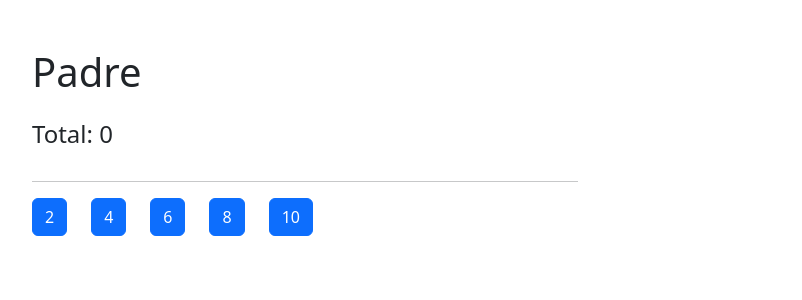
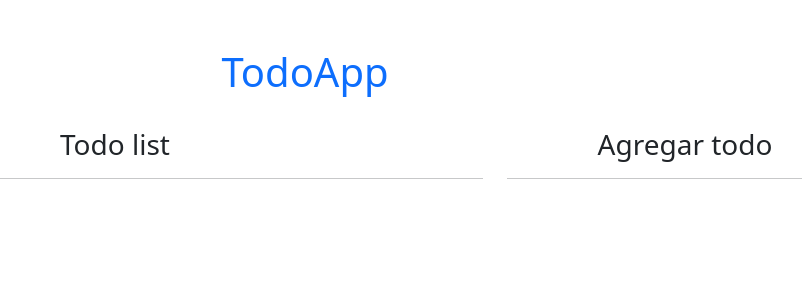
Before and after one commit to emanuelhardwell/hooks-23, a React (Vite) app: page / in a window 1280 px wide. Shown: the top 300 px of the page, without its empty margins (335-1137 px from the left). Built offline with nearby package versions, Linux system fonts and the light colour scheme.

Commit message:
feat: The Reducer todoReducer was creted to use in TodoApp

```diff
--- /dev/null
+++ b/src/08-useReducer/TodoApp.jsx
@@ -0,0 +1,39 @@
+import React, { useReducer } from "react";
+import { todoReducer } from "./todoReducer";
+
+let todosList = [
+  {
+    id: "1",
+    name: "todo one",
+    done: false,
+  },
+  {
+    id: "2",
+    name: "todo two",
+    done: false,
+  },
+];
+
+export const TodoApp = () => {
+  const [state, dispatch] = useReducer(todoReducer, (todosList = []));
+
+  return (
+    <div className="container">
+      <div className="row">
+        <div className="col-md-12 mt-5">
+          <h1 className="text-center text-primary">TodoApp</h1>
+        </div>
+
+        <div className="col-md-8 mt-4">
+          <h3 className="text-center">Todo list</h3>
+          <hr />
+        </div>
+
+        <div className="col-md-4 mt-4">
+          <h3 className="text-center">Agregar todo</h3>
+          <hr />
+        </div>
+      </div>
+    </div>
+  );
+};
--- /dev/null
+++ b/src/08-useReducer/todoReducer.js
@@ -0,0 +1,9 @@
+export const todoReducer = (state, action) => {
+  if (action.payload === "[Todo] add") {
+    return [...state, action.payload];
+  } else if (action.payload === "[Todo] delete") {
+    return state.find((state) => state.id !== action.payload.id);
+  }
+
+  return state;
+};
--- a/src/App.jsx
+++ b/src/App.jsx
@@ -9,8 +9,9 @@
 // import { Memo } from "./06-useMemo/Memo";
 // import { CallbackHook } from "./07-useCallback/CallbackHook";
 // import { CallbackHookWithArguments } from "./07-useCallbackWithArguments/CallbackHookWithArguments";
-import { Padre } from "./07-tarea-memo/Padre";
+// import { Padre } from "./07-tarea-memo/Padre";
+import { TodoApp } from "./08-useReducer/TodoApp";
 
 export const App = () => {
-  return <Padre />;
+  return <TodoApp />;
 };
```
